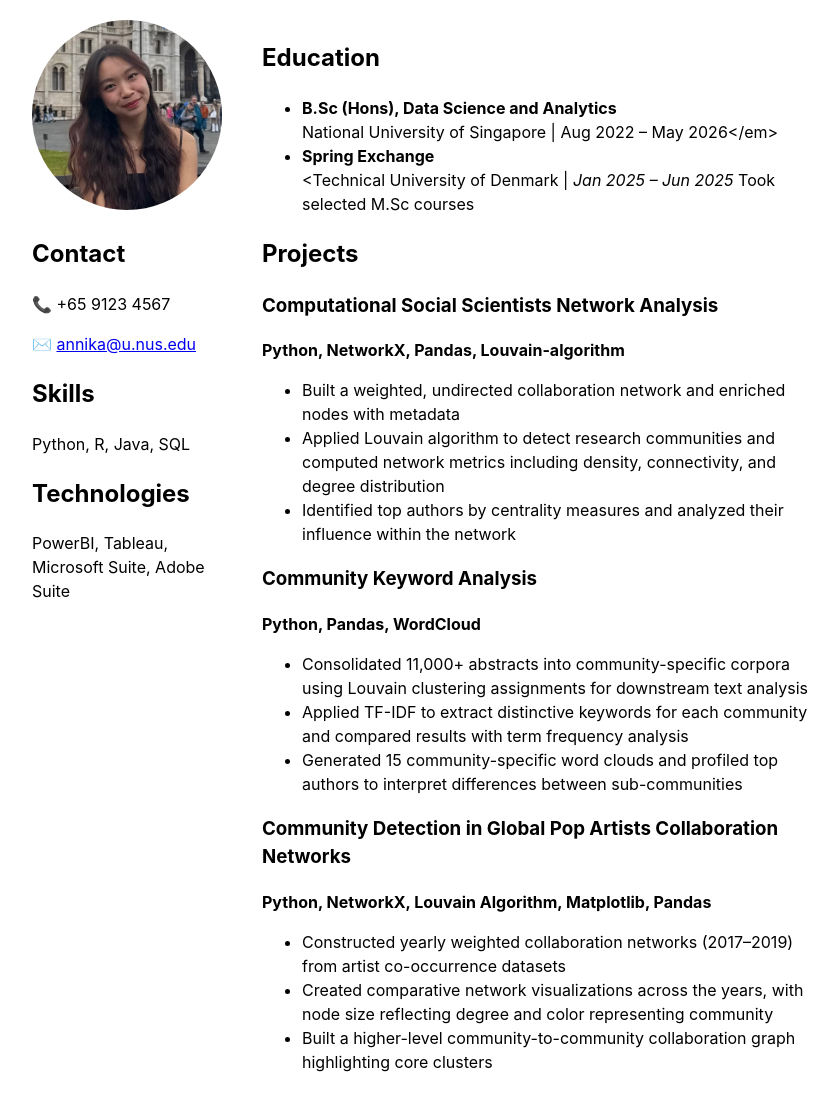
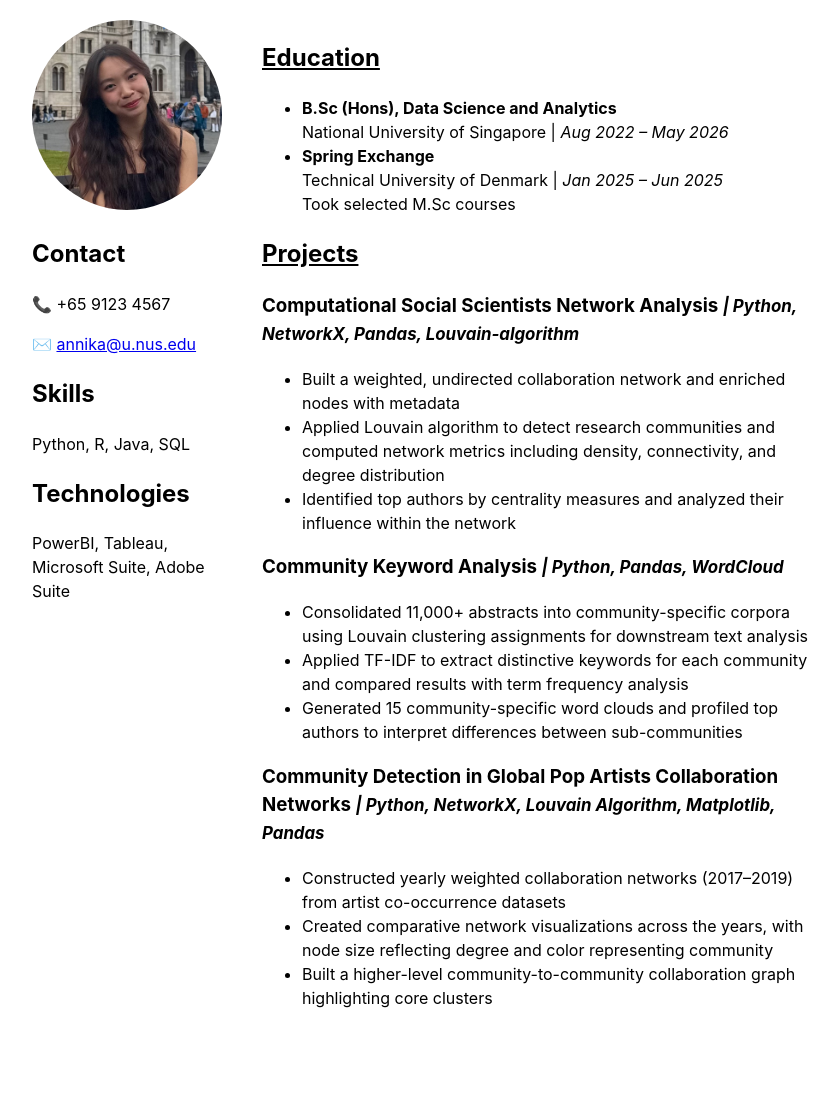
Before and after one commit to annikaljy/annikaljy.github.io, a Jekyll site: the page built from index.md, in a window 1280 px wide. Shown: the whole page, without its empty margins (208-1047 px from the left). Built offline with Jekyll 4.4.1, drawn with Linux system fonts in a browser that asks for light colours; after the commit the page ends 1046 px from its top, so only the background shows below that.

Commit message:
Update index.md

```diff
--- a/index.md
+++ b/index.md
@@ -18,44 +18,51 @@ title: Annika Law Jie Yu
   </div>
 
   <!-- Right column: main content -->
-  <div style="flex: 3;">
-    <h2>Education</h2>
-    <ul>
-      <li><strong>B.Sc (Hons), Data Science and Analytics</strong><br>
-          National University of Singapore | <em></em>Aug 2022 – May 2026</em>
-      </li>
-      <li><strong>Spring Exchange</strong><br>
-          <Technical University of Denmark | <em>Jan 2025 – Jun 2025</em>
-          Took selected M.Sc courses
-      </li>
-    </ul>
+<div style="flex: 3;">
 
-    <h2>Projects</h2>
+  <!-- Education -->
+  <h2 style="text-decoration: underline;">Education</h2>
+  <ul>
+    <li><strong>B.Sc (Hons), Data Science and Analytics</strong><br>
+        National University of Singapore | <em>Aug 2022 – May 2026</em>
+    </li>
+    <li><strong>Spring Exchange</strong><br>
+        Technical University of Denmark | <em>Jan 2025 – Jun 2025</em><br>
+        Took selected M.Sc courses
+    </li>
+  </ul>
 
-    <h3>Computational Social Scientists Network Analysis</h3>
-    <p><strong>Python, NetworkX, Pandas, Louvain-algorithm</strong></p>
-    <ul>
-      <li>Built a weighted, undirected collaboration network and enriched nodes with metadata</li>
-      <li>Applied Louvain algorithm to detect research communities and computed network metrics including density, connectivity, and degree distribution</li>
-      <li>Identified top authors by centrality measures and analyzed their influence within the network</li>
-    </ul>
+  <!-- Projects -->
+  <h2 style="text-decoration: underline;">Projects</h2>
 
-    <h3>Community Keyword Analysis</h3>
-    <p><strong>Python, Pandas, WordCloud</strong></p>
-    <ul>
-      <li>Consolidated 11,000+ abstracts into community-specific corpora using Louvain clustering assignments for downstream text analysis</li>
-      <li>Applied TF-IDF to extract distinctive keywords for each community and compared results with term frequency analysis</li>
-      <li>Generated 15 community-specific word clouds and profiled top authors to interpret differences between sub-communities</li>
-    </ul>
+  <h3>
+    Computational Social Scientists Network Analysis
+    <span style="font-size: 0.9em; font-style: italic;">| Python, NetworkX, Pandas, Louvain-algorithm</span>
+  </h3>
+  <ul>
+    <li>Built a weighted, undirected collaboration network and enriched nodes with metadata</li>
+    <li>Applied Louvain algorithm to detect research communities and computed network metrics including density, connectivity, and degree distribution</li>
+    <li>Identified top authors by centrality measures and analyzed their influence within the network</li>
+  </ul>
 
-    <h3>Community Detection in Global Pop Artists Collaboration Networks</h3>
-    <p><strong>Python, NetworkX, Louvain Algorithm, Matplotlib, Pandas</strong></p>
-    <ul>
-      <li>Constructed yearly weighted collaboration networks (2017–2019) from artist co-occurrence datasets</li>
-      <li>Created comparative network visualizations across the years, with node size reflecting degree and color representing community</li>
-      <li>Built a higher-level community-to-community collaboration graph highlighting core clusters</li>
-    </ul>
+  <h3>
+    Community Keyword Analysis
+    <span style="font-size: 0.9em; font-style: italic;">| Python, Pandas, WordCloud</span>
+  </h3>
+  <ul>
+    <li>Consolidated 11,000+ abstracts into community-specific corpora using Louvain clustering assignments for downstream text analysis</li>
+    <li>Applied TF-IDF to extract distinctive keywords for each community and compared results with term frequency analysis</li>
+    <li>Generated 15 community-specific word clouds and profiled top authors to interpret differences between sub-communities</li>
+  </ul>
 
-  </div>
+  <h3>
+    Community Detection in Global Pop Artists Collaboration Networks
+    <span style="font-size: 0.9em; font-style: italic;">| Python, NetworkX, Louvain Algorithm, Matplotlib, Pandas</span>
+  </h3>
+  <ul>
+    <li>Constructed yearly weighted collaboration networks (2017–2019) from artist co-occurrence datasets</li>
+    <li>Created comparative network visualizations across the years, with node size reflecting degree and color representing community</li>
+    <li>Built a higher-level community-to-community collaboration graph highlighting core clusters</li>
+  </ul>
 
 </div>
```
